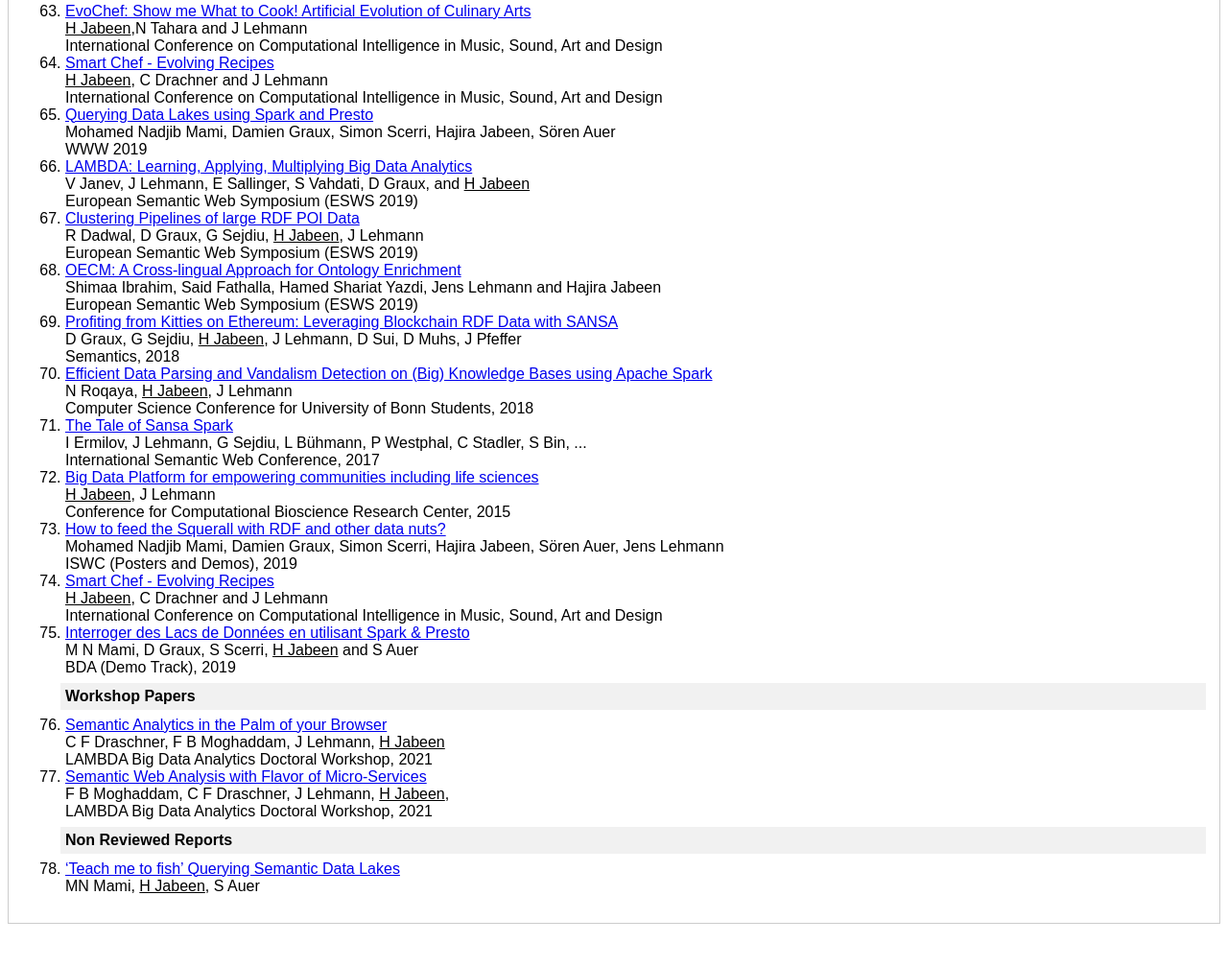
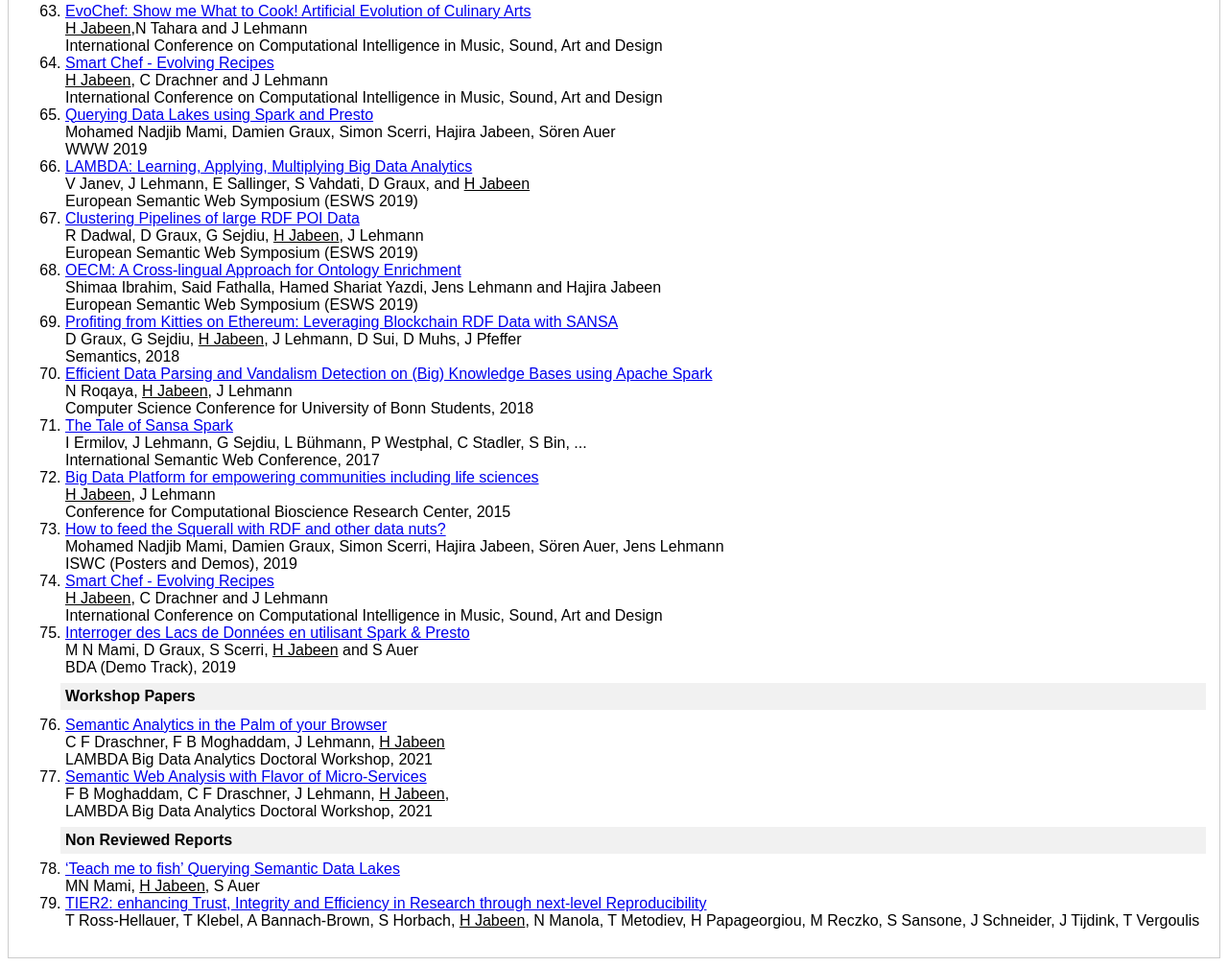
Before and after one commit to HajiraJabeen/HajiraJabeen.github.io, a plain HTML site: page index.html in a window 1280 px wide. Shown: the part 3980-4987 px from the top of the page at 96% size. Before the commit the page ends 4951 px from the top, so only its background shows below. Drawn offline with Linux system fonts and the light colour scheme.

Commit message:
Update index.html
added tier2

```diff
--- a/index.html
+++ b/index.html
@@ -710,8 +710,11 @@ communities including life sciences</a>
                         <td>
                             <li><a href="./publications/Sparkall3.pdf">&lsquo;Teach me to fish&rsquo; Querying Semantic Data Lakes </a>
                                 <br />MN Mami, <u>H Jabeen</u>, S Auer</li>
+  <li><a href="https://riojournal.com/articles.php?id=98457&journal_name=rio">TIER2: enhancing Trust, Integrity and Efficiency in Research through next-level Reproducibility</a>
+                                <br />T Ross-Hellauer, T Klebel, A Bannach-Brown, S Horbach, <u>H Jabeen</u>, N Manola, T Metodiev, H Papageorgiou, M Reczko, S Sansone, J Schneider, J Tijdink, T Vergoulis</li>
 
-        </ol>
+
+
         </td>
         </tr>
         </tbody>
```
